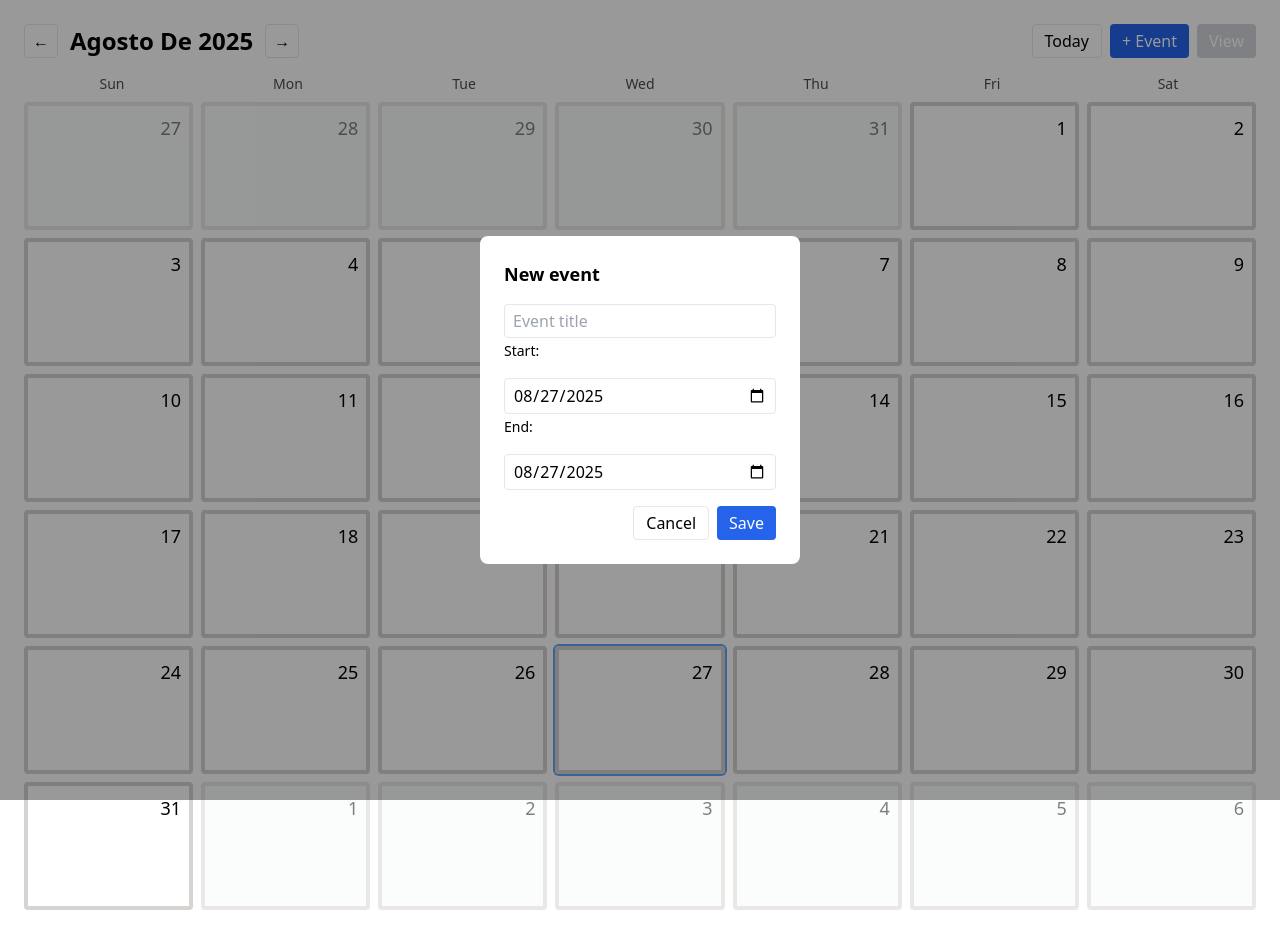
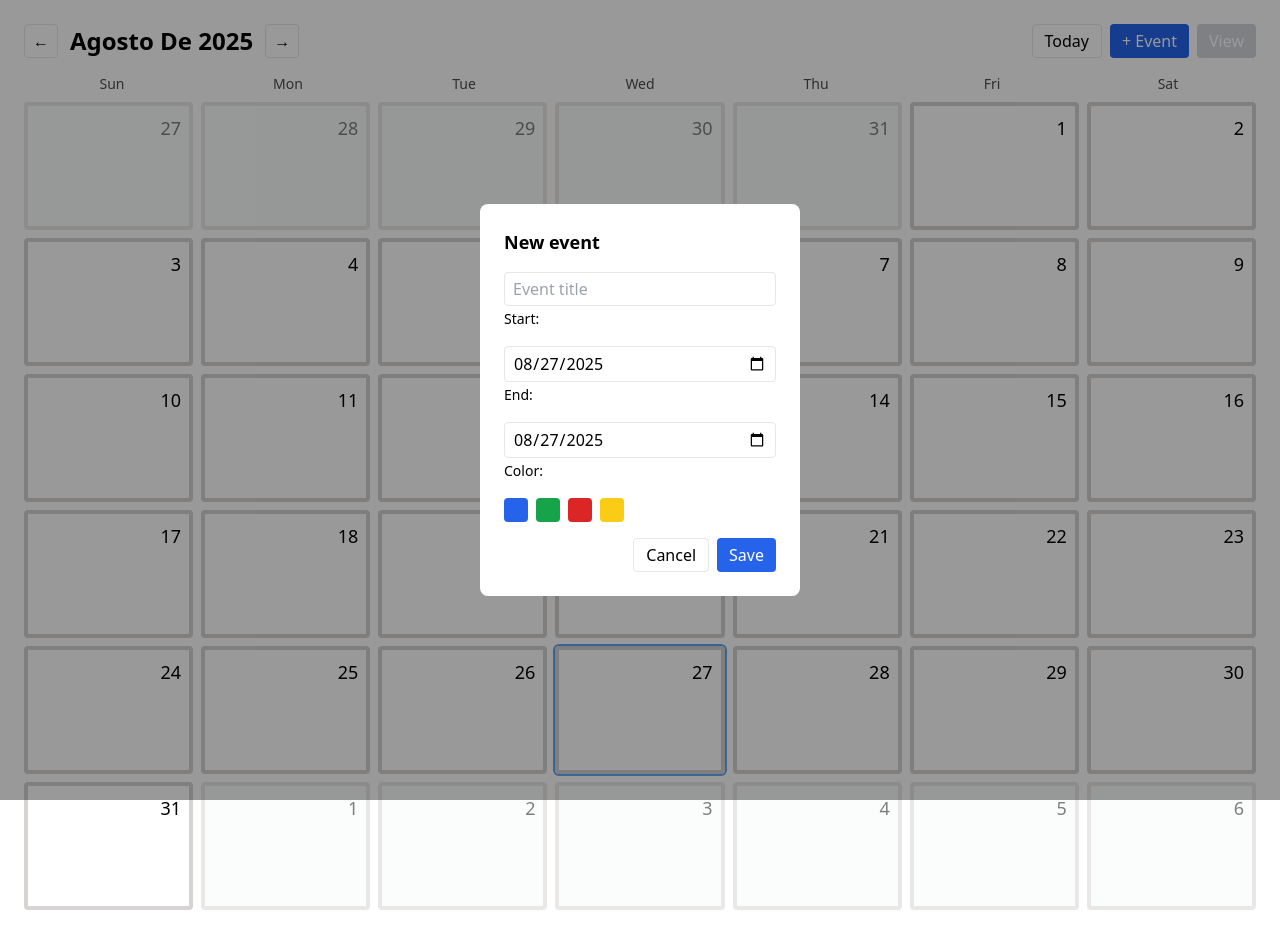
Before and after one commit to DanielGiron20/Calendario-en-angular, an Angular app: page / in a window 1280 px wide. Both pictures are taken after a click on the button "+ Event". Built offline with nearby package versions, Linux system fonts and the light colour scheme.

Commit message:
Validaciones y color para los spans

```diff
--- a/src/app/components/calendar/calendar.component.html
+++ b/src/app/components/calendar/calendar.component.html
@@ -25,6 +25,7 @@
     <div class="absolute inset-0 pointer-events-none z-10 overflow-hidden">
       <ng-container *ngFor="let span of eventSpans()">
         <div class="absolute bg-blue-600 text-white text-xs md:text-sm px-2 rounded truncate"
+        [ngClass]="span.event.color || 'bg-blue-600'"
         [style.top]="'calc(' + (span.weekIndex * 100 / weeks().length) + '% + ' + (span.row * 22 + 40) + 'px)'"
         [style.left]="'calc(' + (span.colStart * 100 / 7) + '% + 8px)'"
         [style.width]="'calc(' + ((span.colEnd - span.colStart + 1) * 100 / 7) + '% - 18px)'"
@@ -67,17 +68,53 @@
 <div *ngIf="showEventForm()" class="fixed inset-0 bg-black bg-opacity-40 flex items-center justify-center z-50">
   <div class="bg-white p-6 rounded-lg w-80 space-y-4">
     <h2 class="text-lg font-semibold">New event</h2>
-    <input type="text" [(ngModel)]="newEvent.title" placeholder="Event title" class="w-full border rounded px-2 py-1"  />
+    <div *ngIf="eventFormError()" class="text-red-600 text-sm font-medium">
+  {{ eventFormError() }}
+</div>
+
+
+    <!-- Título del evento -->
+    <input type="text" [(ngModel)]="newEvent.title" placeholder="Event title" class="w-full border rounded px-2 py-1" (input)="eventFormError.set(null)"  />
+
+    <!-- Fechas -->
     <label class="text-sm">Start:</label>
-    <input type="date" [(ngModel)]="newEvent.start" class="w-full border rounded px-2 py-1" />
+    <input type="date" [(ngModel)]="newEvent.start" class="w-full border rounded px-2 py-1"  (change)="eventFormError.set(null)"  />
+
     <label class="text-sm">End:</label>
-    <input type="date" [(ngModel)]="newEvent.end" class="w-full border rounded px-2 py-1" />
+    <input type="date" [(ngModel)]="newEvent.end" class="w-full border rounded px-2 py-1" (change)="eventFormError.set(null)"  />
+
+    <!-- Selector de color -->
+    <label class="text-sm">Color:</label>
+    <div class="flex gap-2">
+  <button type="button"
+          (click)="newEvent.color='bg-blue-600'"
+          [ngClass]="{'ring-2 ring-black': newEvent.color === 'bg-blue-600'}"
+          class="w-6 h-6 rounded bg-blue-600"></button>
+
+  <button type="button"
+          (click)="newEvent.color='bg-green-600'"
+          [ngClass]="{'ring-2 ring-black': newEvent.color === 'bg-green-600'}"
+          class="w-6 h-6 rounded bg-green-600"></button>
+
+  <button type="button"
+          (click)="newEvent.color='bg-red-600'"
+          [ngClass]="{'ring-2 ring-black': newEvent.color === 'bg-red-600'}"
+          class="w-6 h-6 rounded bg-red-600"></button>
+
+  <button type="button"
+          (click)="newEvent.color='bg-yellow-400'"
+          [ngClass]="{'ring-2 ring-black': newEvent.color === 'bg-yellow-400'}"
+          class="w-6 h-6 rounded bg-yellow-400"></button>
+</div>
+
+    <!-- Botones -->
     <div class="flex justify-end gap-2">
       <button (click)="showEventForm.set(false)" class="px-3 py-1 rounded border">Cancel</button>
       <button (click)="saveEvent()" class="px-3 py-1 rounded bg-blue-600 text-white hover:bg-blue-700">Save</button>
     </div>
   </div>
 </div>
+
 
 <!-- Modal detalle día -->
 <div *ngIf="showDayModal()" class="fixed inset-0 bg-black bg-opacity-40 flex items-center justify-center z-50">
--- a/src/app/components/calendar/calendar.component.ts
+++ b/src/app/components/calendar/calendar.component.ts
@@ -14,6 +14,7 @@ type EventItem = {
   title: string;
   start: string; // 'YYYY-MM-DD'
   end: string;   // 'YYYY-MM-DD'
+  color?: string;
 };
 
 type EventSpan = {
@@ -37,9 +38,15 @@ export class CalendarComponent implements OnInit {
   weeks = signal<DayCell[][]>([]);
   selectedDate = signal<string | null>(null);
   showDayModal = signal<boolean>(false);
+  eventFormError = signal<string | null>(null);
   events = signal<EventItem[]>([]);
   showEventForm = signal<boolean>(false);
-  newEvent: { title: string; start: string; end: string } = { title: '', start: '', end: '' };
+  newEvent: {
+    color: string; title: string; start: string; end: string
+} = {
+  title: '', start: '', end: '',
+  color: ''
+};
   random = Math.random();
   ngOnInit(): void {
     this.buildCalendar();
@@ -51,17 +58,36 @@ export class CalendarComponent implements OnInit {
       title: '',
       start: selected ?? this.today.toISOString().slice(0, 10),
       end: selected ?? this.today.toISOString().slice(0, 10),
+      color: ''
     };
     this.showEventForm.set(true);
   }
 
   saveEvent() {
-    if (this.newEvent.title && this.newEvent.start && this.newEvent.end) {
-      const newEventWithId = { ...this.newEvent, id: Math.random().toString(36).substr(2, 9) };
+  // Validación 1: título obligatorio
+  if (!this.newEvent.title.trim()) {
+    this.eventFormError.set('El título no puede quedar vacío');
+    return;
+  }
+
+  // Validación 2: fecha de fin no menor que inicio
+  if (this.newEvent.end < this.newEvent.start) {
+    this.eventFormError.set('La fecha de fin no puede ser menor a la fecha de inicio');
+    return;
+  }
+
+  // Guardar evento
+  const newEventWithId = {
+    ...this.newEvent,
+    id: Math.random().toString(36).substr(2, 9),
+    color: this.newEvent.color || 'bg-blue-600'
+  };
+
   this.events.update(evts => [...evts, newEventWithId]);
   this.showEventForm.set(false);
+  this.eventFormError.set(null); // limpiar error
 }
-  }
+
 
   selectDay(day: DayCell) {
     this.selectedDate.set(day.iso);
@@ -149,26 +175,34 @@ eventSpans = computed<EventSpan[]>(() => {
      const keyPrefix = `${weekIndex}-`;
      let row = 0;
 
-// busca un row libre que esté disponible en TODO el rango del evento
-while (true) {
-  const conflict = Array.from({ length: colEnd - colStart + 1 }, (_, i) => {
-    const col = colStart + i;
-    return dayRowCount[`${keyPrefix}${col}-${row}`];
-  }).some(v => v);
+let col = colStart;
+while (col <= colEnd) {
+  let segmentStart = col;
+  let rowForSegment = 0;
 
-  if (!conflict) break;
-  row++;
+  // buscar primer row libre en esta columna
+  while (dayRowCount[`${keyPrefix}${col}-${rowForSegment}`]) rowForSegment++;
+
+  // extender segmento mientras haya espacio consecutivo
+  while (col <= colEnd && !dayRowCount[`${keyPrefix}${col}-${rowForSegment}`]) {
+    dayRowCount[`${keyPrefix}${col}-${rowForSegment}`] = 1;
+    col++;
   }
 
-// reservamos ese row en todas las columnas que ocupa
-for (let col = colStart; col <= colEnd; col++) {
-  dayRowCount[`${keyPrefix}${col}-${row}`] = 1;
+  if (rowForSegment < 3) {
+    spans.push({
+      event: ev,
+      weekIndex,
+      row: rowForSegment,
+      colStart: segmentStart,
+      colEnd: col - 1
+    });
+  }
 }
 
-// solo lo mostramos si está dentro de las 3 filas visibles
-if (row < 3) {
-  spans.push({ event: ev, weekIndex, row, colStart, colEnd });
-}
+
+
+// busca un row libre que esté disponible en TODO el rango del evento
 
 
 
```
Lines whose indentation alone changed are shown as unchanged.
